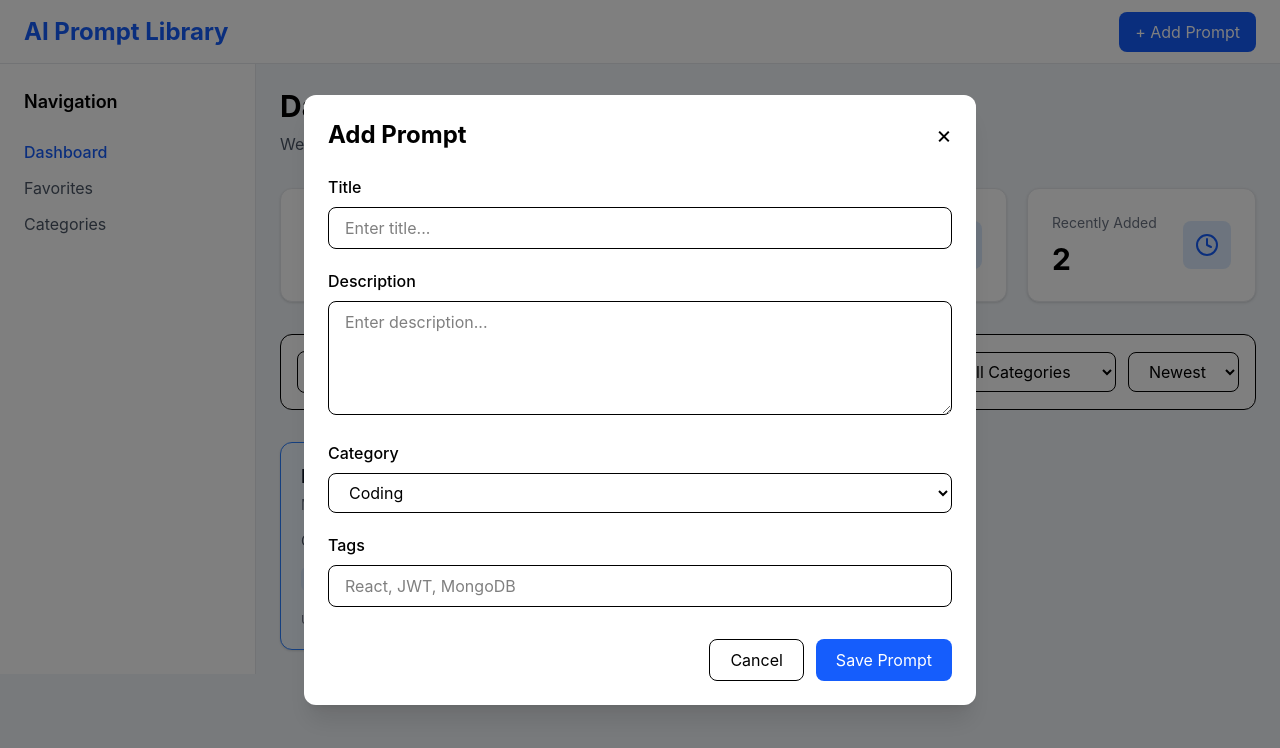
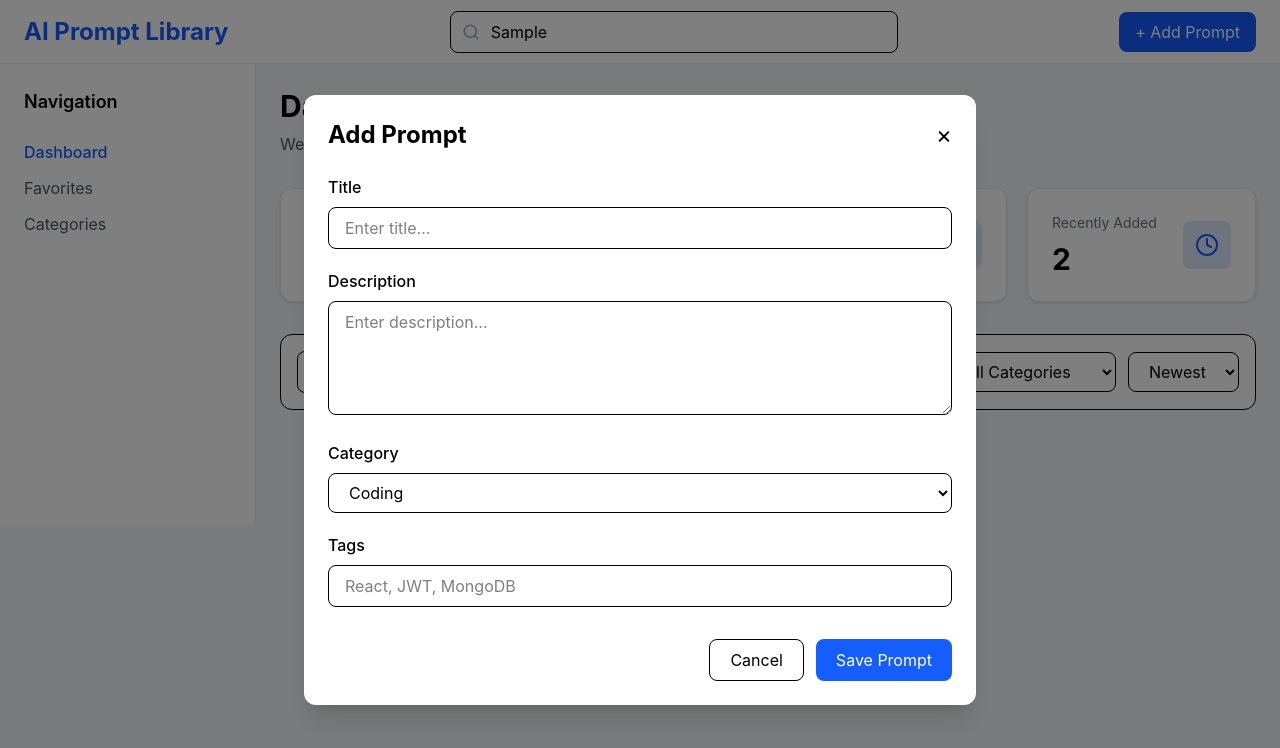
Before and after one commit to yashsahane-eng/AI-Prompt-Library, a React (Vite) app: page / in a window 1280 px wide. Both pictures are taken after typing "Sample" into the empty fields and a click on the button "+ Add Prompt". Shown: the top 748 px of the page. Built offline with nearby package versions, Linux system fonts and the light colour scheme.

Commit message:
added prompt search functionality - can search by title and keywords

```diff
--- a/src/components/layout/Navbar.tsx
+++ b/src/components/layout/Navbar.tsx
@@ -1,11 +1,18 @@
 import { useEffect, useState } from "react";
+import { Search } from "lucide-react";
+
 import AddPromptModal from "../prompt/AddPromptModal";
 import { usePrompt } from "../../context/PromptContext";
 
 function Navbar() {
   const [open, setOpen] = useState(false);
 
-  const { editingPrompt, setEditingPrompt } = usePrompt();
+  const {
+    editingPrompt,
+    setEditingPrompt,
+    searchTerm,
+    setSearchTerm,
+  } = usePrompt();
 
   useEffect(() => {
     if (editingPrompt) {
@@ -20,10 +27,29 @@ function Navbar() {
 
   return (
     <>
-      <header className="h-16 bg-white border-b border-gray-200 flex items-center justify-between px-6">
-        <h1 className="text-2xl font-bold text-blue-600">
+      <header className="h-16 bg-white border-b border-gray-200 flex items-center justify-between px-6 gap-6">
+        <h1 className="text-2xl font-bold text-blue-600 whitespace-nowrap">
           AI Prompt Library
         </h1>
+
+        {/* Search Bar */}
+
+        <div className="flex-1 max-w-md relative">
+          <Search
+            size={18}
+            className="absolute left-3 top-1/2 -translate-y-1/2 text-gray-400"
+          />
+
+          <input
+            type="text"
+            placeholder="Search prompts..."
+            value={searchTerm}
+            onChange={(e) =>
+              setSearchTerm(e.target.value)
+            }
+            className="w-full border rounded-lg pl-10 pr-4 py-2 focus:outline-none focus:ring-2 focus:ring-blue-500"
+          />
+        </div>
 
         <button
           onClick={() => setOpen(true)}
--- a/src/components/prompt/PromptGrid.tsx
+++ b/src/components/prompt/PromptGrid.tsx
@@ -2,14 +2,9 @@ import PromptCard from "./PromptCard";
 import { usePrompt } from "../../context/PromptContext";
 
 function PromptGrid() {
-  const { prompts } = usePrompt();
+  const { filteredPrompts } = usePrompt();
 
-  const sortedPrompts = [...prompts].sort((a, b) => {
-    if (a.pinned === b.pinned) return 0;
-    return a.pinned ? -1 : 1;
-  });
-
-  if (sortedPrompts.length === 0) {
+  if (filteredPrompts.length === 0) {
     return (
       <div className="mt-8 text-center text-gray-500">
         <h2 className="text-xl font-semibold">
@@ -17,7 +12,7 @@ function PromptGrid() {
         </h2>
 
         <p className="mt-2">
-          Create your first prompt to get started.
+          Try a different search or create a new prompt.
         </p>
       </div>
     );
@@ -25,7 +20,7 @@ function PromptGrid() {
 
   return (
     <div className="grid md:grid-cols-2 xl:grid-cols-3 gap-5 mt-8">
-      {sortedPrompts.map((prompt) => (
+      {filteredPrompts.map((prompt) => (
         <PromptCard
           key={prompt.id}
           prompt={prompt}
```
